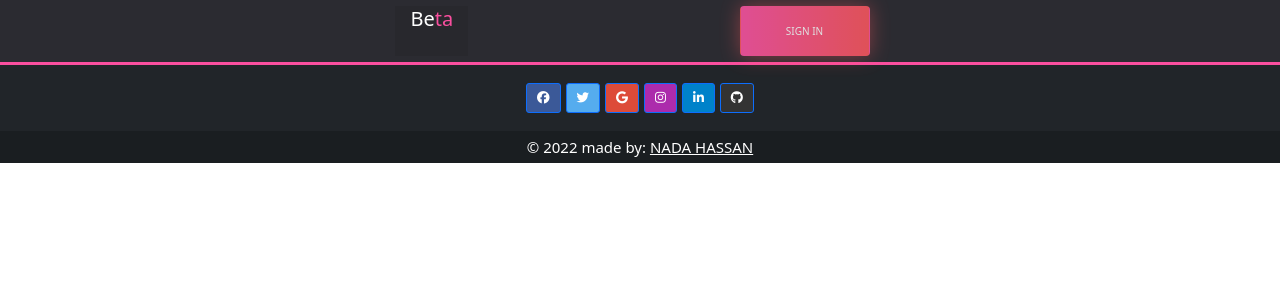
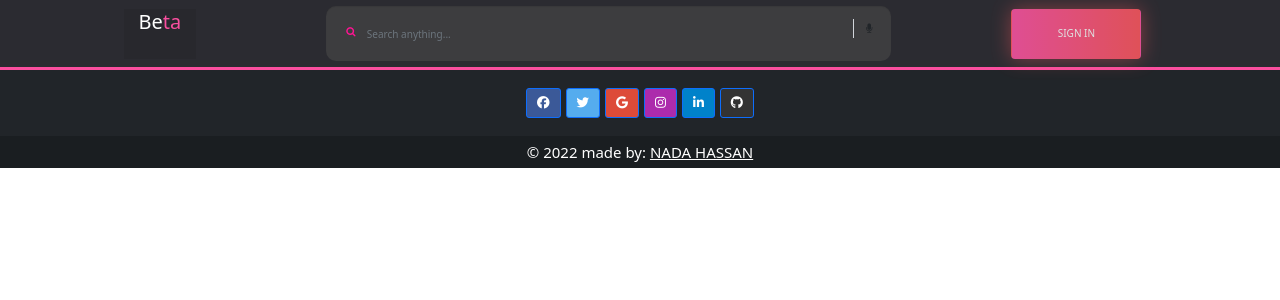
Before and after one commit to Nada-22/movies, an Angular app: page /view in a window 1280 px wide. Shown: the top 300 px of the page. Built offline with nearby package versions, Linux system fonts and the light colour scheme.

Commit message:
search bar and edit in movie details

```diff
--- a/src/app/components/details/view-movie/view-movie.component.html
+++ b/src/app/components/details/view-movie/view-movie.component.html
@@ -26,11 +26,15 @@
     <div class="text-white" style="margin-left: 260px;">
       <p class="fs-3 mt-3 mb-3">
         <i class="fa fa-star me-2" style="color: deeppink;"></i>{{movie.vote_average}}
-        <span
+        <!-- <span
           style="border: solid 1px gray; border-radius: 4px;padding:5px; color: gray; margin: 10px; text-align: center;">
-          {{movie.original_language}} </span>
+          {{movie.original_language}} </span> -->
       </p>
-      <p class="fs-3">Genre : <span *ngFor="let genres of movie.genres"> {{genres.name }}, </span> </p>
+      <p class="fs-3">
+        <span  style="border: solid 1px gray; border-radius: 4px;padding:5px; color: gray; margin: 5px; text-align: center;"
+         *ngFor="let genres of movie.genres"> {{genres.name }} </span>
+        </p>
+      <p class="fs-3">language: {{movie.spoken_languages[0].name}}</p>
       <p class="fs-3">Release year: {{movie.release_date|date}}</p>
       <p class="fs-3"> Running time: {{movie.runtime }} min</p>
       <p class="fs-3">
@@ -54,45 +58,7 @@
     </div>
 
       <!-- Item slider-->
-      <div class="container-fluid">
 
-        <div class="row">
-          <div class="col-xs-10 col-sm-12 col-md-12">
-            <div class="carousel carousel-showmanymoveone slide" id="itemslider">
-              <div class="carousel-inner">
-
-                <div class="item active">
-                  <div class="col-xs-3 col-sm-6 col-md-2">
-                    <a routerLink="/view/{{first.id}}" href="#"><img src="{{imgpath+first.poster_path}}"
-                        class="img-responsive center-block"></a>
-                    <h4 class="text-center">{{first.original_title}}</h4>
-                    <h5 class="text-center">
-                      <i class="fa fa-star" style="color: deeppink;"></i>{{first.vote_average}}/10</h5>
-                  </div>
-                </div>
-
-                <div class="item" *ngFor="let same of similarmovie">
-                  <div class="col-xs-3 col-sm-3 col-md-2">
-                    <a routerLink="/view/{{same.id}}" href="#">
-                      <img src='../../../../assets/img/cover4.jpg' class="img-responsive center-block"></a>
-                    <h4 class="text-center">
-                      {{(same.original_title.length>35)? (same.original_title | slice:0:35 )+'...' : same.original_title}}
-                    </h4>
-                    <h5 class="text-center">
-                      <i class="fa fa-star" style="color: deeppink;"></i>{{same.vote_average}}/10
-                    </h5>
-                  </div>
-                </div>
-              </div>
-
-
-            </div>
-          </div>
-        </div>
-
-
-
-      </div>
       <!-- Item slider end-->
       <br/><br/>
   </section>
--- a/src/app/components/header/header.component.css
+++ b/src/app/components/header/header.component.css
@@ -1,5 +1,5 @@
 .container-fluid{
-    justify-content: space-around;
+    justify-content: space-between;
 }
 nav ,.logo:hover{
     background-color: #2b2b31 !important;
@@ -30,3 +30,45 @@ nav ,.logo:hover{
         max-width: 100%;
     }
 }
+
+
+.form {
+    position: relative
+}
+
+.form .fa-search {
+    position: absolute;
+    top: 20px;
+    left: 20px;
+    color: deeppink
+}
+
+.form span {
+    position: absolute;
+    right: 17px;
+    top: 13px;
+    padding: 2px;
+    border-left: 1px solid #d1d5db
+}
+
+.left-pan {
+    padding-left: 7px
+}
+
+.left-pan i {
+    padding-left: 10px
+}
+
+.form-input {
+    height: 55px;
+    text-indent: 33px;
+    border-radius: 10px;
+    width: 565px;
+    background-color: #3d3d3f;
+    border: #3d3d3f;
+}
+
+.form-input:focus {
+    box-shadow: none;
+    border: none
+}
--- a/src/app/components/header/header.component.html
+++ b/src/app/components/header/header.component.html
@@ -11,6 +11,12 @@
   <!-- <form class="d-flex">
         <input class="form-control me-2" type="search" placeholder="Search" aria-label="Search">
       </form> -->
+      <div class="row height d-flex justify-content-center align-items-center">
+        <div class="col-md-12">
+            <div class="form"> <i class="fa fa-search"></i>
+               <input type="text" class="form-control form-input text-white" placeholder="Search anything..."> <span class="left-pan"><i class="fa fa-microphone"></i></span> </div>
+        </div>
+    </div>
     <div class=" d-flex justify-content-end" id="navbarSupportedContent" >
 
         <button [routerLink]="login" class="btn fs-6" style="color: white !important;" type="submit">SIGN IN</button>
```
